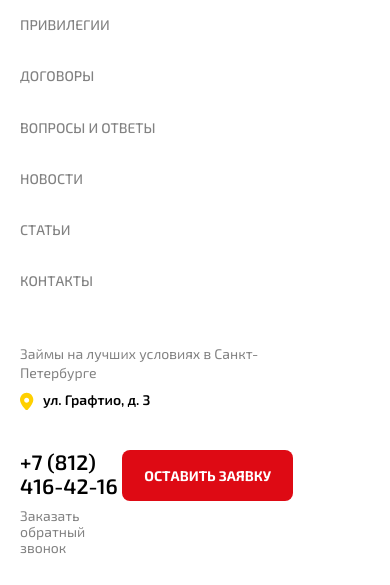
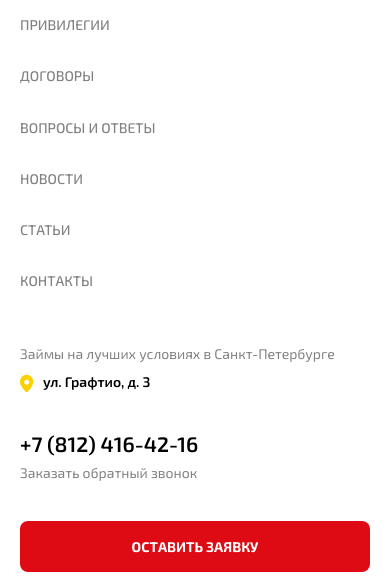
Before and after one commit to Vallek/activica-test, a plain HTML site: page index.html in a window 390 px wide. Both pictures are taken after a click on the button "Скрыть/показать меню". Shown: the part 259-844 px from the top of the page. Drawn offline with Linux system fonts and the light colour scheme.

Commit message:
header responsive fixes

```diff
--- a/css/style.css
+++ b/css/style.css
@@ -273,7 +273,7 @@ img {
 		box-sizing: border-box;
 		position: absolute;
 		display: grid;
-		grid-template-columns: repeat(4, auto);
+		grid-template-columns: auto auto auto min-content;
 		grid-template-rows: repeat(4,auto);
 		row-gap: 40px;
 		width: 100%;
@@ -311,12 +311,12 @@ img {
 	.header__action {
 		grid-row: 1 / 2;
 		grid-column: 3 / 4;
-		margin-right: 0;
+		margin-right: 90px;
 		margin-left: auto;
 	}
 	.header__popup-btn {
 		grid-row: 1 / 2;
-		grid-column: 4/5;
+		grid-column: 4 / 5;
 		justify-self: end;
 	}
 }
@@ -336,7 +336,30 @@ img {
 .in-menu {
 	grid-row: 4 / 5;
 	grid-column: 2 / 3;
-	margin-left: none;
+	margin-left: 90px;
+	margin-right: 0;
+}
+
+@media screen and (max-width: 660px) {
+	.header__content {
+		grid-template-rows: repeat(5, auto);
+	}
+	.header__about {
+		grid-row: 3 / 4;
+		grid-column: 1 / 5;
+	}
+	.header__contacts {
+		grid-row: 4 / 5;
+		grid-column: 1 / 5;
+	}
+	.header__action {
+		grid-column: 1 / 5;
+	}
+	.in-menu {
+		width: 100%;
+		grid-row: 5 / 6;
+		margin-left: 0;
+	}
 }
 
 /* Intro */
--- a/js/main.js
+++ b/js/main.js
@@ -12,8 +12,6 @@ const action = document.querySelector('.header__action');
 // Elemtns to hide on mobile
 let arr = [];
 arr.push(menu, about, contacts);
-
-popupBtn.addEventListener('click', handleMenu);
 
 function handleMenu() {
 	let hidden = content.classList.contains('no-menu');
@@ -40,12 +38,15 @@ function handleMenu() {
 			content.classList.remove('no-menu');
 	}
 }
+popupBtn.addEventListener('click', handleMenu);
 
 function hideNav() {
 	for (let el of arr) {
 		if (window.innerWidth <= 1400) {
 			el.classList.add('visually-hidden');
 			content.classList.add('no-menu');
+			action.classList.remove('in-menu');
+			popupBtn.classList.remove('header__popup-btn_close');
 		}
 		else {
 			el.classList.remove('visually-hidden');
@@ -66,6 +67,7 @@ document.addEventListener('click', (el) => {
 	let target = el.target;
 	if (!header.contains(target)) {
 		popupBtn.classList.remove('header__popup-btn_close');
+		action.classList.remove('in-menu');
 		hideNav();
 	}
 });
```
